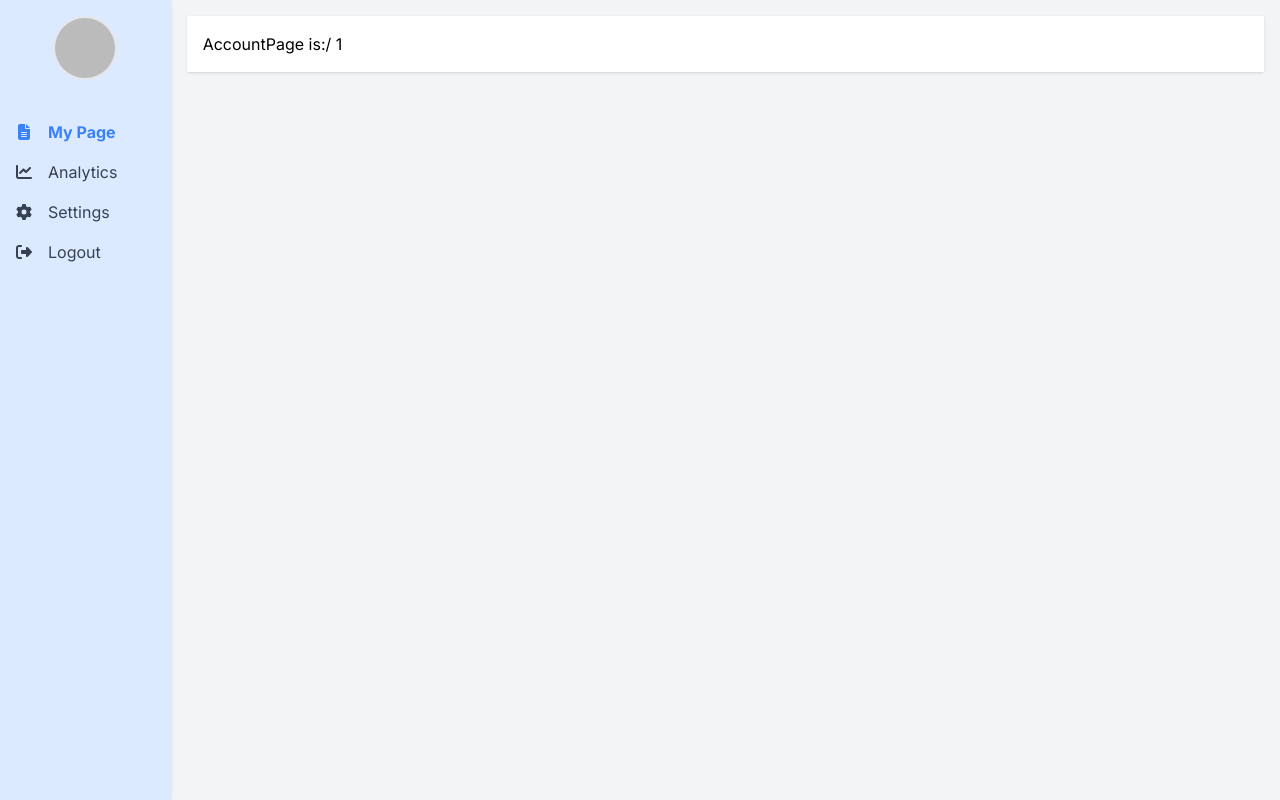
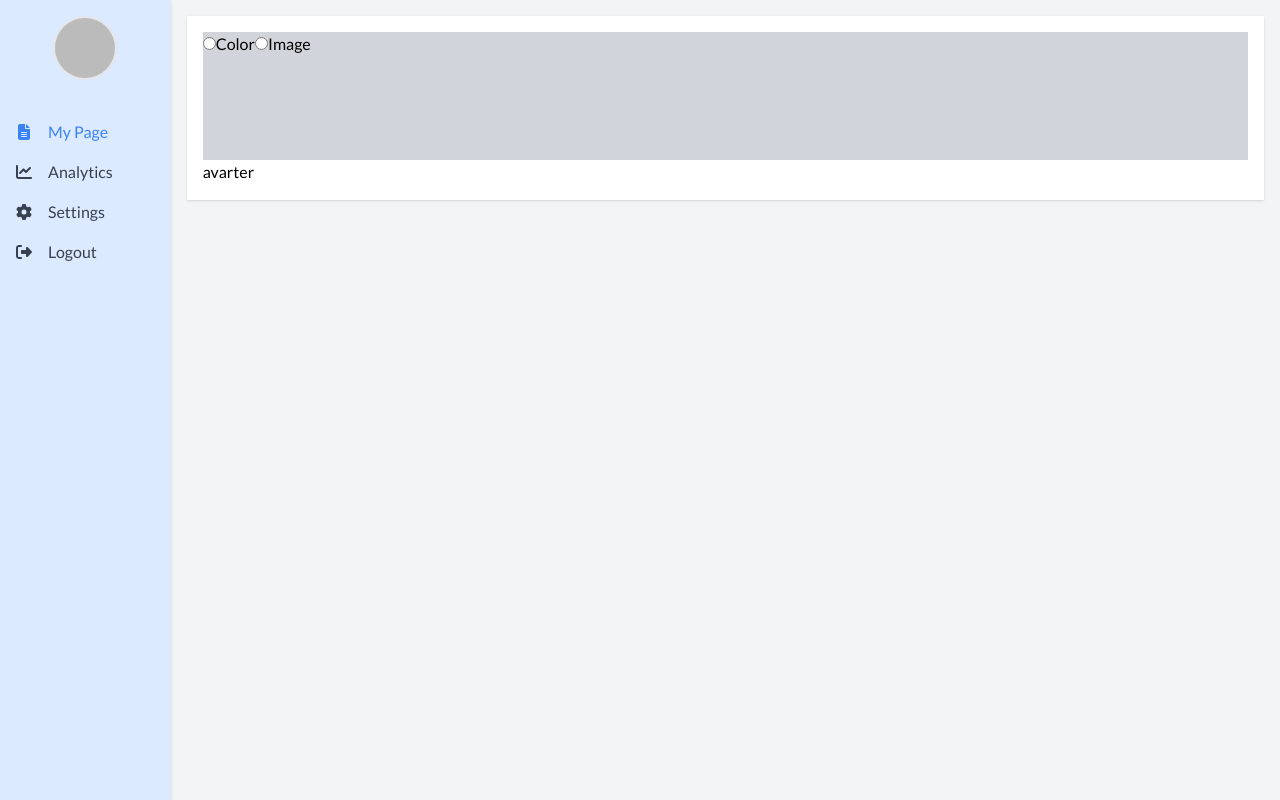
Before and after one commit to williamwebs/linktree, a Next.js app: page /account/1 in a window 1280 px wide. Built offline with nearby package versions, Linux system fonts and the light colour scheme; no server answers; sample sign-in values are in the browser's storage.

Commit message:
page settings form added

```diff
--- a/app/(account)/account/[account]/page.jsx
+++ b/app/(account)/account/[account]/page.jsx
@@ -1,11 +1,12 @@
 "use client";
 
+import PageSettingsForm from "@/components/form/PageSettingsForm";
 import { useParams } from "next/navigation";
 
 const Account = () => {
   const url = useParams();
 
-  return <div>AccountPage is:/ {url.account} </div>;
+  return <PageSettingsForm />;
 };
 
 export default Account;
--- a/app/(account)/layout.js
+++ b/app/(account)/layout.js
@@ -1,4 +1,4 @@
-import { Inter } from "next/font/google";
+import { Lato } from "next/font/google";
 import "../globals.css";
 import { getServerSession } from "next-auth";
 import { authOptions } from "../api/auth/[...nextauth]/route";
@@ -7,7 +7,7 @@ import Image from "next/image";
 import Provider from "@/components/Provider";
 import AppSideNav from "@/components/appLayout/AppSideNav";
 
-const inter = Inter({ subsets: ["latin"] });
+const lato = Lato({ subsets: ["latin"], weight: ["400", "700"] });
 
 export const metadata = {
   title: "Next.js",
@@ -25,14 +25,14 @@ export default async function AppLayout({ children, ...rest }) {
 
   return (
     <html lang="en">
-      <body className={inter.className}>
+      <body className={lato.className}>
         <Provider>
           <main className="flex min-h-screen">
             <aside className="bg-blue-100 w-48 p-4 shadow">
               <div className="border-2 rounded-full w-16 mx-auto overflow-hidden">
                 <Image
                   src={session?.user.image}
-                  alt={session.user.name}
+                  alt={session?.user.name}
                   width={98}
                   height={98}
                   className="object-contain shadow-lg"
--- a/app/(default)/layout.js
+++ b/app/(default)/layout.js
@@ -1,9 +1,9 @@
-import { Inter } from "next/font/google";
+import { Lato } from "next/font/google";
 import "../globals.css";
 import Header from "@/components/header/Header";
 import Provider from "@/components/Provider";
 
-const inter = Inter({ subsets: ["latin"] });
+const lato = Lato({ subsets: ["latin"], weight: ["400", "700"] });
 
 export const metadata = {
   title: "Linktree",
@@ -13,7 +13,7 @@ export const metadata = {
 export default function RootLayout({ children }) {
   return (
     <html lang="en">
-      <body className={inter.className}>
+      <body className={lato.className}>
         <Provider>
           <main className="">
             <Header />
--- a/components/appLayout/AppSideNav.jsx
+++ b/components/appLayout/AppSideNav.jsx
@@ -25,7 +25,7 @@ const AppSideNav = () => {
         href={"/account"}
         className={
           "flex items-center gap-4 justify-start " +
-          (isAccountActive() ? "text-blue-500 font-bold" : "")
+          (isAccountActive() ? "text-blue-500" : "")
         }
       >
         <FontAwesomeIcon icon={faFileLines} className="w-4" />
@@ -35,7 +35,7 @@ const AppSideNav = () => {
         href={"/analytics"}
         className={
           "flex items-center gap-4 justify-start " +
-          (path === "/analytics" ? "text-blue-500 font-bold" : "")
+          (path === "/analytics" ? "text-blue-500" : "")
         }
       >
         <FontAwesomeIcon icon={faChartLine} className="w-4" />
@@ -45,7 +45,7 @@ const AppSideNav = () => {
         href={"/settings"}
         className={
           "flex items-center gap-4 justify-start " +
-          (path === "/settings" ? "text-blue-500 font-bold" : "")
+          (path === "/settings" ? "text-blue-500" : "")
         }
       >
         <FontAwesomeIcon icon={faGear} className="w-4" />
--- /dev/null
+++ b/components/form/PageSettingsForm.jsx
@@ -0,0 +1,21 @@
+const PageSettingsForm = (page) => {
+  return (
+    <div>
+      <form action="">
+        <div className="bg-gray-300 h-32">
+          <label>
+            <input type="radio" name="bgType" value="color" />
+            <span>Color</span>
+          </label>
+          <label>
+            <input type="radio" name="bgType" value="image" />
+            <span>Image</span>
+          </label>
+        </div>
+        <div>avarter</div>
+      </form>
+    </div>
+  );
+};
+
+export default PageSettingsForm;
```
